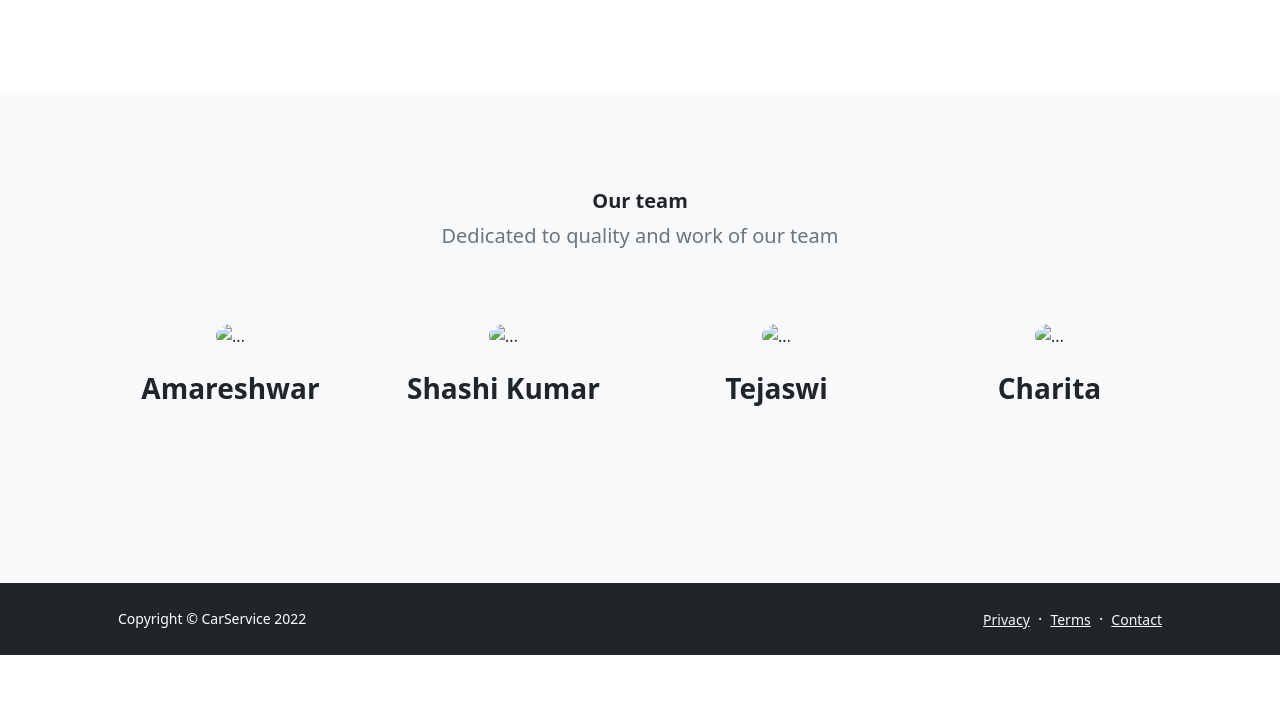
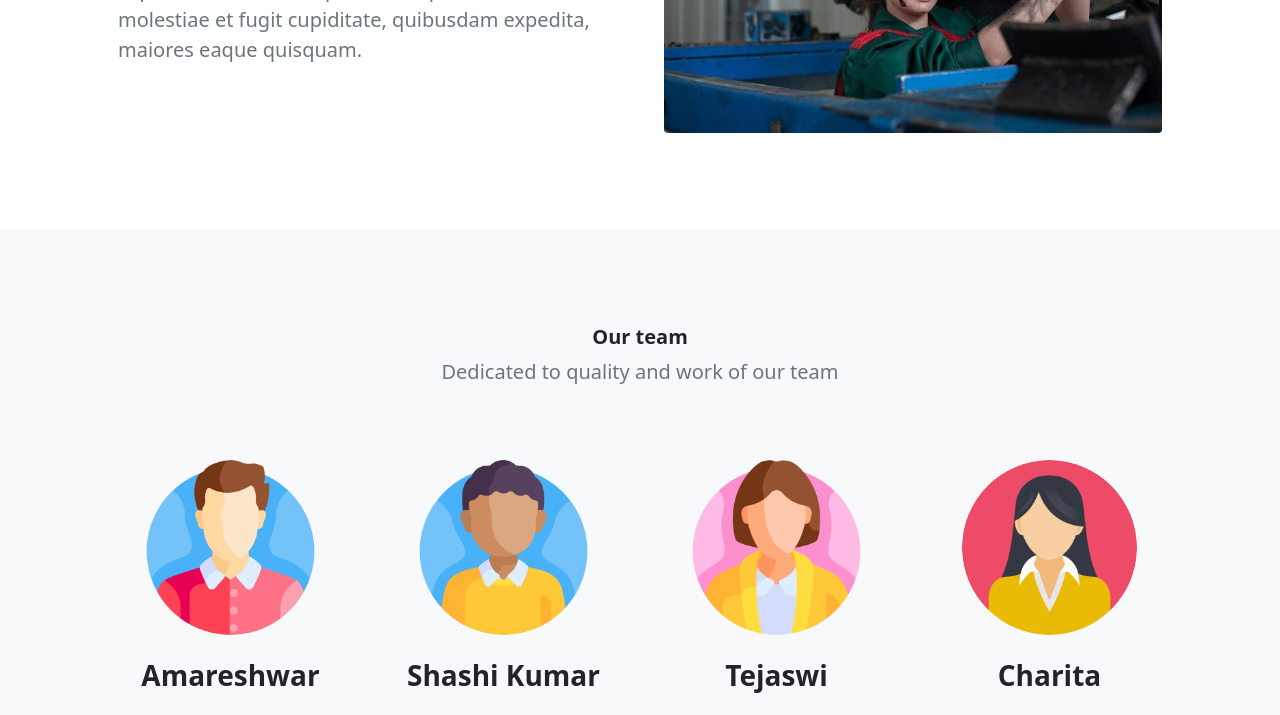
Before and after one commit to amareshwarmanaji/carswebsite, a plain HTML site: page about.html in a window 1280 px wide. Shown: the part 351-1066 px from the top of the page. Before the commit the page ends 1006 px from the top, so only its background shows below. Drawn offline with nearby package versions, Linux system fonts and the light colour scheme; the site is published under a folder, as on GitHub Pages, so addresses that start at the root find nothing.

Commit message:
Update about.html

```diff
--- a/about.html
+++ b/about.html
@@ -36,7 +36,7 @@
             <section class="py-5">
                 <div class="container px-5 my-5">
                     <div class="row gx-5 align-items-center">
-                        <div class="col-lg-6 order-first order-lg-last"><img class="img-fluid rounded mb-5 mb-lg-0" src="/assets/about.jpg" alt="..." /></div>
+                        <div class="col-lg-6 order-first order-lg-last"><img class="img-fluid rounded mb-5 mb-lg-0" src="assets/about.jpg" alt="..." /></div>
                         <div class="col-lg-6">
                             <h2 class="fw-bolder">About Us</h2>
                             <p class="lead fw-normal text-muted mb-0">Lorem ipsum dolor sit amet consectetur adipisicing elit. Iusto est, ut esse a labore aliquam beatae expedita. Blanditiis impedit numquam libero molestiae et fugit cupiditate, quibusdam expedita, maiores eaque quisquam.</p>
@@ -54,21 +54,21 @@
                     <div class="row gx-5 row-cols-1 row-cols-sm-2 row-cols-xl-4 justify-content-center">
                         <div class="col mb-5 mb-5 mb-xl-0">
                             <div class="text-center">
-                                <img class="img-fluid rounded-circle mb-4 px-4" src="/assets/man.png" alt="..." />
+                                <img class="img-fluid rounded-circle mb-4 px-4" src="assets/man.png" alt="..." />
                                 <h3 class="fw-bolder">Amareshwar</h3>
                                 <div class="fst-italic text-muted"></div>
                             </div>
                         </div>
                         <div class="col mb-5 mb-5 mb-xl-0">
                             <div class="text-center">
-                                <img class="img-fluid rounded-circle mb-4 px-4" src="/assets/boy.png" alt="..." />
+                                <img class="img-fluid rounded-circle mb-4 px-4" src="assets/boy.png" alt="..." />
                                 <h3 class="fw-bolder">Shashi Kumar</h3>
                                 <div class="fst-italic text-muted"></div>
                             </div>
                         </div>
                         <div class="col mb-5 mb-5 mb-sm-0">
                             <div class="text-center">
-                                <img class="img-fluid rounded-circle mb-4 px-4" src="/assets/woman (1).png" alt="..." />
+                                <img class="img-fluid rounded-circle mb-4 px-4" src="assets/woman (1).png" alt="..." />
                                 <h3 class="fw-bolder">Tejaswi</h3>
                                 <div class="fst-italic text-muted"></div>
 
@@ -76,7 +76,7 @@
                         </div>
                         <div class="col mb-5">
                             <div class="text-center">
-                                <img class="img-fluid rounded-circle mb-4 px-4" src="/assets/woman.png" alt="..." />
+                                <img class="img-fluid rounded-circle mb-4 px-4" src="assets/woman.png" alt="..." />
                                 <h3 class="fw-bolder">Charita</h3>
                                 <div class="fst-italic text-muted"></div>
                             </div>
```
